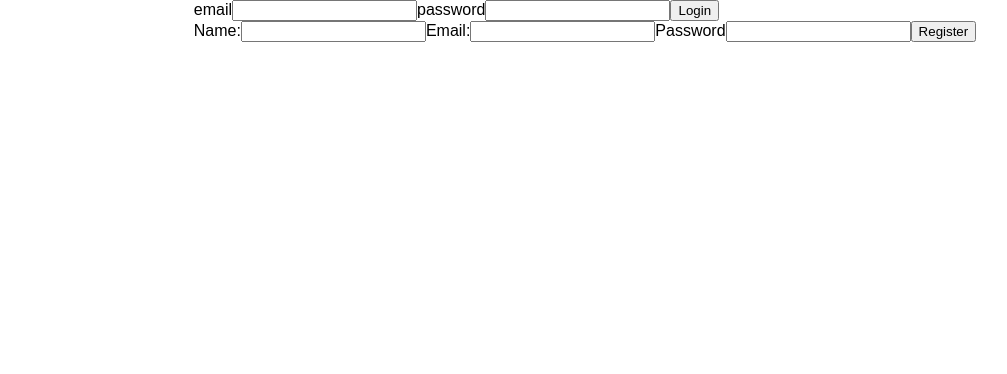
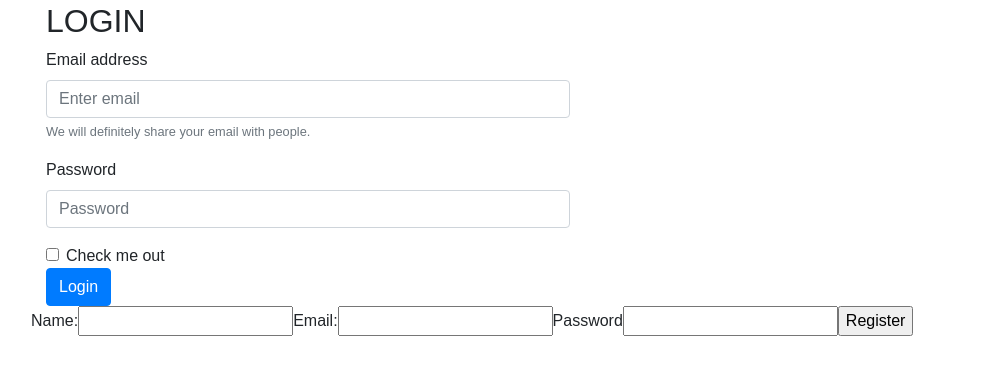
Before and after one commit to jathmel/better-trello-frontend, a React (Create React App) app: page / in a window 1280 px wide. Shown: the top 374 px of the page, without its empty margins (55-1062 px from the left). Built offline with nearby package versions, Linux system fonts and the light colour scheme.

Commit message:
styled the login page

```diff
--- a/public/index.html
+++ b/public/index.html
@@ -4,6 +4,7 @@
     <meta charset="utf-8">
     <meta name="viewport" content="width=device-width, initial-scale=1, shrink-to-fit=no">
     <meta name="theme-color" content="#000000">
+    <link rel="stylesheet" href="https://maxcdn.bootstrapcdn.com/bootstrap/4.0.0/css/bootstrap.min.css" integrity="sha384-Gn5384xqQ1aoWXA+058RXPxPg6fy4IWvTNh0E263XmFcJlSAwiGgFAW/dAiS6JXm" crossorigin="anonymous">
     <!--
       manifest.json provides metadata used when your web app is added to the
       homescreen on Android. See https://developers.google.com/web/fundamentals/engage-and-retain/web-app-manifest/
@@ -22,6 +23,7 @@
     <title>React App</title>
   </head>
   <body>
+
     <noscript>
       You need to enable JavaScript to run this app.
     </noscript>
--- a/src/App.js
+++ b/src/App.js
@@ -3,6 +3,7 @@ import logo from './logo.svg';
 import './App.css';
 import Register from './components/userComponents/Register'
 import Login from './components/userComponents/Login'
+import Profile from './components/userComponents/Profile'
 import ProjectList from './components/projectComponents/ProjectList'
 import TaskList from './components/projectComponents/TaskList'
 import { connect } from 'react-redux'
@@ -11,9 +12,9 @@ class App extends Component {
   render() {
     console.log('render app', this.props.loggedIn);
     return (
-      <div className="App">
+      <div className="container">
       { this.props.loggedIn ?
-        <ProjectList />
+        <Profile />
         :
         <div><Login/>
         <Register/> </div>
--- a/src/components/userComponents/Login.js
+++ b/src/components/userComponents/Login.js
@@ -1,6 +1,7 @@
 import React, { Component } from 'react'
 import { connect } from  'react-redux'
 import { getTeamMember } from '../../adapters/Adapters'
+import '../../stylesheets/forms.css'
 
 
 class Login extends Component {
@@ -32,15 +33,26 @@ class Login extends Component {
 
   render(){
     return(
-      <div>
+
+      <div className='col-md-6 col-md-offset-3'>
+      <h2>LOGIN</h2>
         <form onSubmit={ (event)=> this.handleSubmit(event) }>
-          <label>email</label>
-          <input type='email' name='email' onChange={ (event) => this.handleChange(event) } value={this.state.email } />
-          <label>password</label>
-          <input type='password' name='password' onChange={ (event) => this.handleChange(event) } value={this.state.password } />
-          <input type='submit' value='Login'/>
+          <div className="form-group">
+            <label for="exampleInputEmail1">Email address</label>
+            <input type="email" className="form-control" id="exampleInputEmail1" aria-describedby="emailHelp" placeholder="Enter email" name='email' onChange={ (event) => this.handleChange(event) } value={this.state.email }/>
+            <small id="emailHelp" className="form-text text-muted">We will definitely share your email with people.</small>
+          </div>
+          <div className="form-group">
+            <label for="exampleInputPassword1">Password</label>
+            <input type="password" className="form-control" id="exampleInputPassword1" placeholder="Password" name='password' onChange={ (event) => this.handleChange(event) } value={this.state.password }/>
+          </div>
+          <div className="form-check">
+            <input type="checkbox" className="form-check-input" id="exampleCheck1"/>
+            <label className="form-check-label" for="exampleCheck1">Check me out</label>
+          </div>
+          <button type="submit" className="btn btn-primary">Login</button>
         </form>
-      </div>
+    </div>
     )
   }
 
--- /dev/null
+++ b/src/components/userComponents/Profile.js
@@ -0,0 +1,24 @@
+import React, { Component } from 'react'
+import { connect } from 'react-redux'
+
+class Profile extends Component {
+  componentDidMount() {
+    this.props.currentMember
+  }
+
+  render(){
+    return(
+      <div>
+      <h1>{this.props.currentMember.name}</h1>
+      </div>
+    )
+  }
+}
+
+
+const mapStateToProps = (state) => {
+  return {
+    currentMember: state.currentMember
+  }
+}
+export default connect(mapStateToProps)(Profile)
--- /dev/null
+++ b/src/stylesheets/forms.css
@@ -0,0 +1,5 @@
+.login {
+  margin-top: 25vh;
+
+  border: 3px dotted red
+}
```
